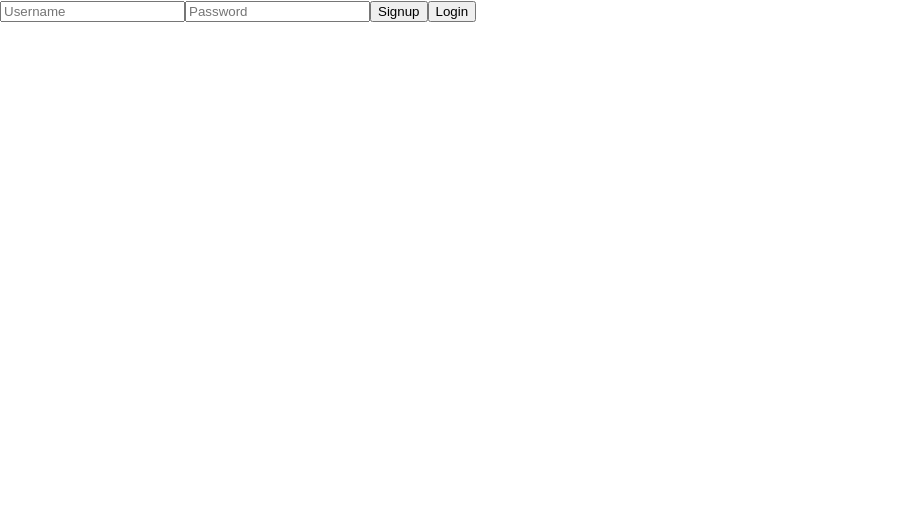
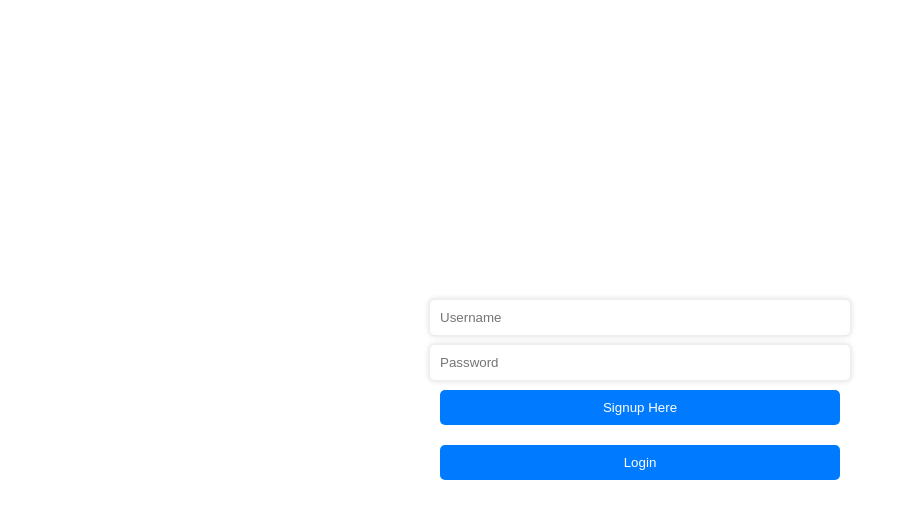
Before and after one commit to miganson/weather-forecast-fend, a React (Create React App) app: page /login in a window 1280 px wide. Shown: the top 518 px of the page, without its empty margins (0-915 px from the left). Built offline with nearby package versions, Linux system fonts and the light colour scheme; the HTML template or start-up script is replaced by a standard one.

Commit message:
Fixed routing for logged-in/logged-out users and added CSS styles

```diff
--- a/package.json
+++ b/package.json
@@ -8,6 +8,7 @@
     "@testing-library/user-event": "^13.5.0",
     "react": "^18.2.0",
     "react-dom": "^18.2.0",
+    "react-modal": "^3.16.1",
     "react-router-dom": "^6.11.2",
     "react-scripts": "5.0.1",
     "web-vitals": "^2.1.4"
--- a/src/App.js
+++ b/src/App.js
@@ -1,30 +1,35 @@
 import React, { useContext } from "react";
-import {
-  BrowserRouter as Router,
-  Route,
-  Navigate,
-  Routes,
-} from "react-router-dom";
+import { BrowserRouter as Router, Routes, Route, Navigate, Outlet } from "react-router-dom";
 import { AuthProvider, AuthContext } from "./auth";
-import HomePage from "./components/HomePage";
-import LoginPage from "./components/LoginPage";
+import HomePage from "./components/HomePage/HomePage";
+import LoginPage from "./components/LoginPage/LoginPage";
 
 function App() {
   return (
     <AuthProvider>
       <Router>
         <Routes>
-          <Route path="/login" element={<LoginPage />} />
-          <Route path="/" element={<PrivateRoute />} />
+          <Route path="/" element={<PrivateRoute />} >
+            <Route index element={<HomePage />} />
+          </Route>
+          <Route path="/login" element={<PublicRoute />} >
+            <Route index element={<LoginPage />} />
+          </Route>
         </Routes>
       </Router>
     </AuthProvider>
   );
 }
 
-function PrivateRoute() {
+export function PrivateRoute() {
   const { user } = useContext(AuthContext);
-  return user ? <HomePage /> : <Navigate to="/login" replace />;
+  return user ? <Outlet /> : <Navigate to="/login" replace />;
+}
+
+export function PublicRoute() {
+  const { user } = useContext(AuthContext);
+  if (user) return <Navigate to="/" replace />;
+  return <Outlet />;
 }
 
 export default App;
--- a/src/auth.js
+++ b/src/auth.js
@@ -1,51 +1,36 @@
-import React, { createContext, useReducer } from "react";
+import React, { useState, useEffect, createContext } from "react";
 
-const initialState = { user: null };
-const AuthContext = createContext({
-  user: null,
-  login: (userData) => {},
-  logout: () => {},
-});
+export const AuthContext = createContext();
 
-function authReducer(state, action) {
-  switch (action.type) {
-    case "LOGIN":
-      return {
-        ...state,
-        user: action.payload,
-      };
-    case "LOGOUT":
-      return {
-        ...state,
-        user: null,
-      };
-    default:
-      return state;
-  }
-}
+export const AuthProvider = ({ children }) => {
+  const [user, setUser] = useState(null);
+  const [loading, setLoading] = useState(true);
 
-function AuthProvider(props) {
-  const [state, dispatch] = useReducer(authReducer, initialState);
+  useEffect(() => {
+    const savedUser = JSON.parse(localStorage.getItem("user"));
+    if (savedUser) {
+      setUser(savedUser);
+    }
+    setLoading(false);
+  }, []);
 
-  function login(userData) {
-    dispatch({
-      type: "LOGIN",
-      payload: userData,
-    });
+  const login = (userData) => {
+    setUser(userData);
+    localStorage.setItem("user", JSON.stringify(userData));
+  };
+
+  if (loading) {
+    return <div>Loading...</div>;
   }
 
-  function logout() {
-    dispatch({
-      type: "LOGOUT",
-    });
-  }
+  const logout = () => {
+    setUser(null);
+    localStorage.removeItem("user");
+  };
 
   return (
-    <AuthContext.Provider
-      value={{ user: state.user, login, logout }}
-      {...props}
-    />
+    <AuthContext.Provider value={{ user, login, logout }}>
+      {children}
+    </AuthContext.Provider>
   );
-}
-
-export { AuthContext, AuthProvider };
+};
--- a/src/components/HomePage.js
+++ b/src/components/HomePage/HomePage.js
@@ -1,12 +1,12 @@
 import React, { useContext } from "react";
-import { AuthContext } from "../auth";
+import { AuthContext } from "../../auth";
 
 function HomePage() {
   const { user, logout } = useContext(AuthContext);
 
   return (
     <div>
-      <h1>Welcome {user.username}</h1>
+      <h1>Welcome {user?.username}</h1>
       <button onClick={logout}>Logout</button>
     </div>
   );
--- a/src/components/LoginPage.js
+++ /dev/null
@@ -1,70 +0,0 @@
-import React, { useContext, useState } from "react";
-import { useNavigate } from "react-router-dom";
-import { AuthContext } from "../auth";
-
-function LoginPage() {
-  const context = useContext(AuthContext);
-  const history = useNavigate();
-  const [username, setUsername] = useState("");
-  const [password, setPassword] = useState("");
-
-  const login = async () => {
-    const response = await fetch('http://localhost:3000/login', {
-      method: 'POST',
-      headers: {
-        'Content-Type': 'application/json',
-      },
-      body: JSON.stringify({
-        username,
-        password,
-      }),
-    });
-    const user = await response.json();
-    if (response.ok) {
-      context.login(user);
-      history.push("/");
-    } else {
-      alert(`Error: ${user.message}`);
-    }
-  };
-
-  const signup = async () => {
-    const response = await fetch('http://localhost:3000/signup', {
-      method: 'POST',
-      headers: {
-        'Content-Type': 'application/json',
-      },
-      body: JSON.stringify({
-        username,
-        password,
-      }),
-    });
-    const data = await response.json();
-    if (response.ok) {
-      alert(data.message);
-    } else {
-      alert(`Error: ${data.message}`);
-    }
-  };
-
-  return (
-    <div>
-      <input
-        type="text"
-        placeholder="Username"
-        value={username}
-        onChange={(e) => setUsername(e.target.value)}
-      />
-      <input
-        type="password"
-        placeholder="Password"
-        value={password}
-        onChange={(e) => setPassword(e.target.value)}
-      />
-      <button onClick={signup}>Signup</button>
-      <button onClick={login}>Login</button>
-    </div>
-  );
-}
-
-export default LoginPage;
--- /dev/null
+++ b/src/components/LoginPage/LoginPage.css
@@ -0,0 +1,54 @@
+.container {
+    display: flex;
+    flex-direction: column;
+    align-items: center;
+    justify-content: center;
+    height: 100vh;
+    padding: 0 20px;
+    box-sizing: border-box;
+  }
+
+  .input {
+    margin-bottom: 10px;
+    padding: 10px;
+    width: 100%;
+    max-width: 400px;
+    border: none;
+    border-radius: 5px;
+    box-shadow: 0px 0px 5px 2px rgba(0,0,0,0.1);
+  }
+
+  .button {
+    margin-bottom: 20px;
+    padding: 10px;
+    width: 100%;
+    max-width: 400px;
+    background-color: #007BFF;
+    color: #fff;
+    border: none;
+    border-radius: 5px;
+    cursor: pointer;
+  }
+
+  .button:hover {
+    background-color: #0056b3;
+  }
+
+  .modal {
+    width: 80%;
+    max-width: 400px;
+    margin: 0 auto;
+    padding: 20px;
+    box-sizing: border-box;
+  }
+
+  @media (max-width: 768px) {
+    .input,
+    .button {
+      width: 100%;
+    }
+
+    .modal {
+      width: 100%;
+    }
+  }
--- /dev/null
+++ b/src/components/LoginPage/LoginPage.js
@@ -0,0 +1,122 @@
+import React, { useContext, useState } from "react";
+import { useNavigate } from "react-router-dom";
+import { AuthContext } from "../../auth";
+import Modal from "react-modal";
+import "./LoginPage.css";
+
+Modal.setAppElement("#root"); // needed for accessibility reasons. Lets screen readers know which part of your app should be hidden when the modal is open
+
+function LoginPage() {
+  const context = useContext(AuthContext);
+  let navigate = useNavigate();
+  const [username, setUsername] = useState("");
+  const [password, setPassword] = useState("");
+  const [signupModalIsOpen, setSignupModalIsOpen] = useState(false);
+
+  const login = async () => {
+    const response = await fetch("http://localhost:3000/login", {
+      method: "POST",
+      headers: {
+        "Content-Type": "application/json",
+      },
+      body: JSON.stringify({
+        username,
+        password,
+      }),
+    });
+
+    const user = await response.json();
+    if (response.ok) {
+      context.login(user);
+      navigate("/");
+    } else {
+      alert(`Error: ${user.message}`);
+    }
+  };
+
+  const openSignupModal = () => {
+    setSignupModalIsOpen(true);
+  };
+
+  const closeSignupModal = () => {
+    setSignupModalIsOpen(false);
+  };
+
+  const signup = async () => {
+    const response = await fetch("http://localhost:3000/signup", {
+      method: "POST",
+      headers: {
+        "Content-Type": "application/json",
+      },
+      body: JSON.stringify({
+        username,
+        password,
+      }),
+    });
+    const data = await response.json();
+    if (response.ok) {
+      alert(data.message);
+    } else {
+      alert(`Error: ${data.message}`);
+    }
+    closeSignupModal();
+  };
+
+  return (
+    <div className="container">
+      <input
+        className="input"
+        type="text"
+        placeholder="Username"
+        value={username}
+        onChange={(e) => setUsername(e.target.value)}
+      />
+      <input
+        className="input"
+        type="password"
+        placeholder="Password"
+        value={password}
+        onChange={(e) => setPassword(e.target.value)}
+      />
+      <button className="button" onClick={openSignupModal}>
+        Signup Here
+      </button>
+      <button className="button" onClick={login}>
+        Login
+      </button>
+
+      <Modal
+        className="modal"
+        isOpen={signupModalIsOpen}
+        onRequestClose={closeSignupModal}
+        contentLabel="Signup Modal"
+      >
+        <h2>Signup</h2>
+        <form onSubmit={signup}>
+          <input
+            className="input"
+            type="text"
+            placeholder="Username"
+            value={username}
+            onChange={(e) => setUsername(e.target.value)}
+          />
+          <input
+            className="input"
+            type="password"
+            placeholder="Password"
+            value={password}
+            onChange={(e) => setPassword(e.target.value)}
+          />
+          <button type="submit" className="button">
+            Signup
+          </button>
+        </form>
+        <button onClick={closeSignupModal} className="button">
+          Cancel
+        </button>
+      </Modal>
+    </div>
+  );
+}
+
+export default LoginPage;
```
Also changed, not shown: 1 other file (tests, documents, lock files or other folders).
